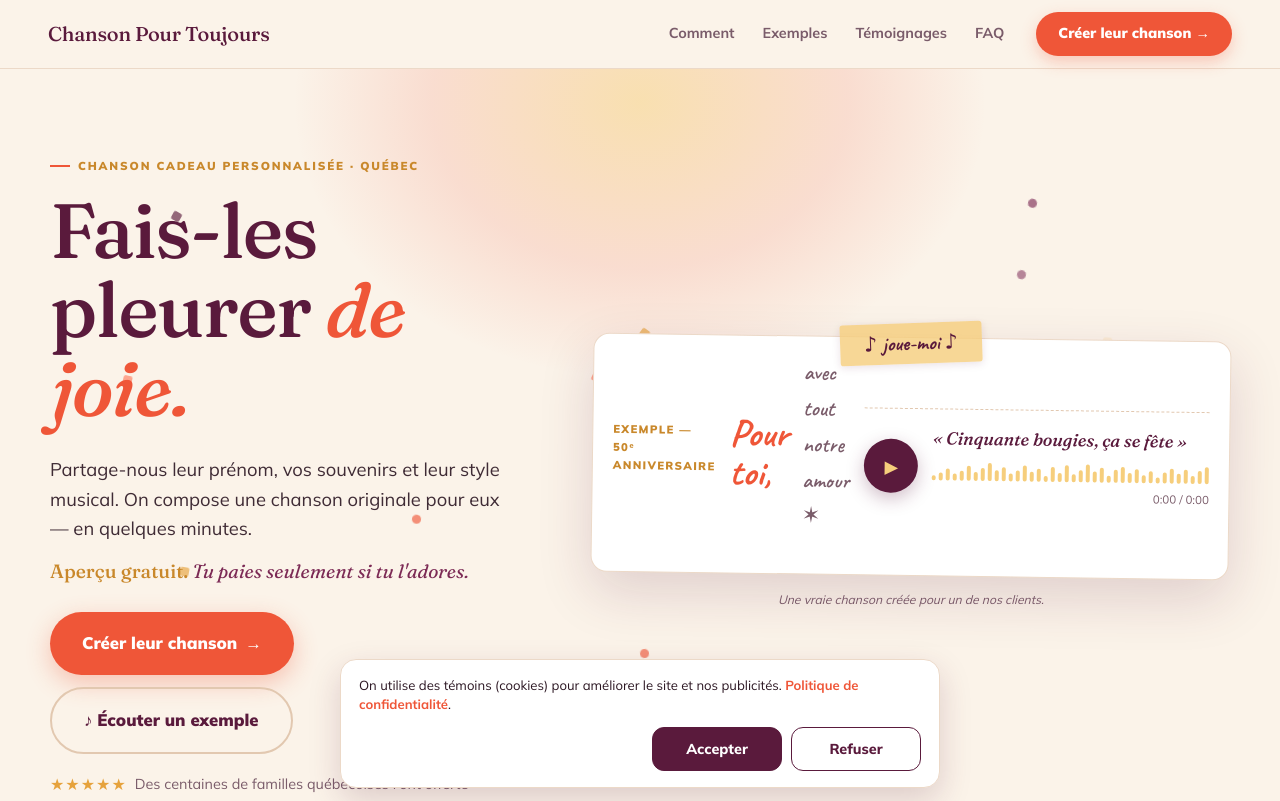
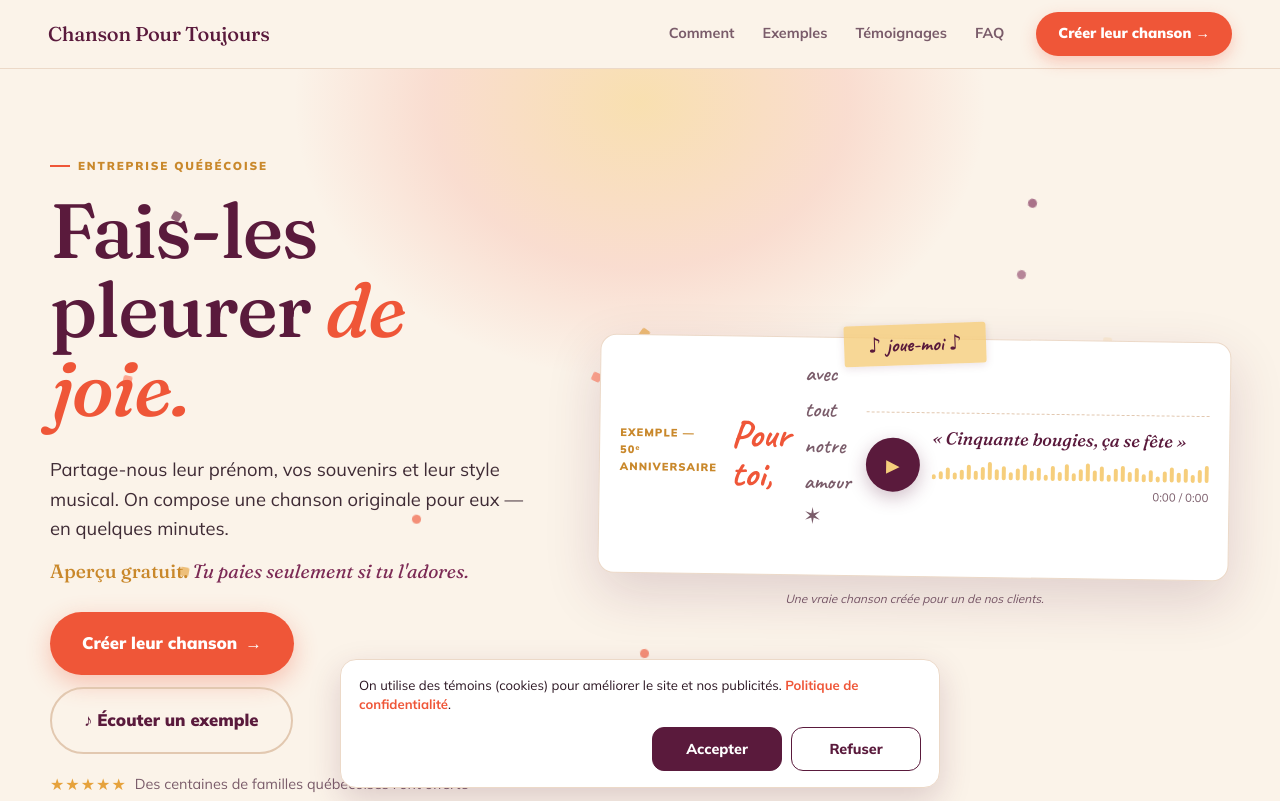
Before and after one commit to maxime1728/chansonpourtoujours, a plain HTML site: page index.html in a window 1280 px wide. Shown: the top 801 px of the page. Drawn offline with Linux system fonts and the light colour scheme.

Commit message:
Update index.html

```diff
--- a/index.html
+++ b/index.html
@@ -216,9 +216,17 @@
 }
 .hero-stars .s{color:var(--gold);letter-spacing:1px;font-size:1rem;}
 
+/* ═══ APERÇU GRATUIT — orange ═══ */
+.apercu-orange{color:var(--coral);font-style:normal;}
+
+/* ═══ SAUT DE LIGNE MOBILE UNIQUEMENT ═══ */
+.mobile-br{display:block;}
+@media(min-width:900px){.mobile-br{display:none;}}
+
 /* ═══ CARTE DÉDICACE HERO ═══ */
 .ded-wrap{position:relative;margin-top:32px;}
 @media(min-width:900px){.ded-wrap{margin-top:0;}}
+
 .ded-tape{
   position:absolute;top:-14px;left:50%;transform:translateX(-50%) rotate(-2deg);
   background:rgba(246,206,124,.8);color:var(--wine);
@@ -227,24 +235,33 @@
   box-shadow:0 2px 8px rgba(90,26,60,.13);
   z-index:3;white-space:nowrap;pointer-events:none;
 }
+
 .ded-card{
   position:relative;background:#fff;
   border:1px solid var(--line2);border-radius:var(--r2);
-  padding:28px 24px 22px;
+  padding:22px 16px 18px;     /* padding réduit sur mobile */
   box-shadow:0 20px 54px rgba(90,26,60,.16);
   transform:rotate(.8deg);
   transition:transform .35s,box-shadow .35s;
+  overflow:hidden;            /* empêche tout débordement */
 }
 .ded-card.playing{transform:rotate(0);box-shadow:0 28px 70px rgba(239,86,56,.22);}
-.ded-occ{font-size:.7rem;font-weight:900;letter-spacing:.12em;text-transform:uppercase;color:var(--gold3);margin-bottom:10px;}
-.ded-to{font-family:var(--ff-h);font-size:2rem;font-weight:700;color:var(--coral);line-height:1;margin-bottom:2px;}
-.ded-from{font-family:var(--ff-h);font-size:1.25rem;color:var(--mute);margin-bottom:18px;}
-.ded-player{display:flex;align-items:center;gap:14px;border-top:1px dashed var(--line2);padding-top:18px;}
+
+.ded-occ{font-size:.68rem;font-weight:900;letter-spacing:.1em;text-transform:uppercase;color:var(--gold3);margin-bottom:8px;}
+.ded-to{font-family:var(--ff-h);font-size:1.7rem;font-weight:700;color:var(--coral);line-height:1;margin-bottom:2px;}
+.ded-from{font-family:var(--ff-h);font-size:1.1rem;color:var(--mute);margin-bottom:14px;}
+
+/* player : bouton + mid en colonne sur très petit écran, ligne sur 380px+ */
+.ded-player{
+  display:flex;align-items:center;gap:12px;
+  border-top:1px dashed var(--line2);padding-top:14px;
+}
+
 .ded-btn{
-  flex:0 0 58px;width:58px;height:58px;
+  flex:0 0 50px;width:50px;height:50px;  /* légèrement plus petit sur mobile */
   border-radius:50%;border:none;
   background:var(--wine);color:var(--gold2);
-  font-size:1rem;
+  font-size:.9rem;
   display:flex;align-items:center;justify-content:center;
   box-shadow:0 6px 18px rgba(90,26,60,.28);
   transition:transform .15s,background .15s;
@@ -253,23 +270,35 @@
 }
 .ded-btn:hover,.ded-btn:active{transform:scale(1.07);}
 .ded-card.playing .ded-btn{background:var(--coral);}
-.ded-mid{flex:1;min-width:0;}
+
+.ded-mid{
+  flex:1;
+  min-width:0;        /* critique : empêche le débordement flex */
+  overflow:hidden;
+}
 .ded-title{
   font-family:var(--ff-d);font-style:italic;font-weight:500;
-  color:var(--wine);font-size:1rem;line-height:1.2;margin-bottom:10px;
+  color:var(--wine);font-size:.88rem;line-height:1.25;margin-bottom:8px;
+  white-space:nowrap;overflow:hidden;text-overflow:ellipsis; /* coupe si trop long */
 }
-.ded-bars-wrap{position:relative;height:24px;cursor:pointer;}
-.ded-bars{display:flex;align-items:flex-end;gap:3px;height:24px;}
-.ded-bars span{width:4px;border-radius:2px;background:var(--gold2);transform-origin:bottom;}
+.ded-bars-wrap{position:relative;height:22px;cursor:pointer;}
+.ded-bars{display:flex;align-items:flex-end;gap:2px;height:22px;}
+.ded-bars span{width:3px;border-radius:2px;background:var(--gold2);transform-origin:bottom;}
 .ded-bars span.lit{background:var(--coral);}
+
 @keyframes mpulse{0%,100%{transform:scaleY(.35)}50%{transform:scaleY(1)}}
 .ded-card.playing .ded-bars span{animation:mpulse 1.05s ease-in-out infinite;}
 .ded-card.playing .ded-bars span:nth-child(2n){animation-duration:1.45s;animation-delay:.16s;}
 .ded-card.playing .ded-bars span:nth-child(3n){animation-duration:.82s;animation-delay:.3s;}
 .ded-card.playing .ded-bars span:nth-child(5n){animation-duration:1.22s;animation-delay:.1s;}
+
 .ded-seek{position:absolute;inset:0;cursor:pointer;touch-action:none;}
-.ded-time{font-size:.73rem;color:var(--mute);margin-top:7px;font-variant-numeric:tabular-nums;}
-.ded-cap{text-align:center;font-size:.76rem;color:var(--mute);font-style:italic;margin-top:14px;}
+.ded-time{
+  font-size:.68rem;color:var(--mute);margin-top:6px;
+  font-variant-numeric:tabular-nums;
+  white-space:nowrap;
+}
+.ded-cap{text-align:center;font-size:.74rem;color:var(--mute);font-style:italic;margin-top:12px;}
 .ded-card audio{display:none!important;}
 
 /* ═══ PREUVE SOCIALE FLASH ═══ */
@@ -605,11 +634,11 @@
 
   /* — Carte dédicace — */
   .ded-wrap{ margin-top:0; }
-  .ded-card{ padding:36px 32px 28px; }
+  .ded-card{ padding:36px 32px 28px; overflow:visible; }
   .ded-to{ font-size:2.4rem; }
   .ded-from{ font-size:1.4rem; margin-bottom:22px; }
   .ded-btn{ flex:0 0 64px; width:64px; height:64px; font-size:1.1rem; }
-  .ded-title{ font-size:1.1rem; }
+  .ded-title{ font-size:1.1rem; white-space:normal; overflow:visible; text-overflow:clip; }
 
   /* — Flash preuve sociale — */
   .flash{ padding:28px 48px; }
@@ -747,10 +776,10 @@
   <div class="confetti" id="confetti" aria-hidden="true"></div>
   <div class="hero-in">
     <div class="hero-copy">
-      <span class="hero-eyebrow">Chanson cadeau personnalisée · Québec</span>
-      <h1 class="hero-h1">Fais-les pleurer <em>de joie.</em></h1>
+      <span class="hero-eyebrow">Entreprise québécoise</span>
+      <h1 class="hero-h1">Fais-les pleurer<span class="mobile-br"></span> <em>de joie.</em></h1>
       <p class="hero-lede">Partage-nous leur prénom, vos souvenirs et leur style musical. On compose une chanson originale pour eux — en quelques minutes.</p>
-      <p class="hero-free"><b>Aperçu gratuit.</b> Tu paies seulement si tu l'adores.</p>
+      <p class="hero-free"><b class="apercu-orange">Aperçu gratuit.</b> Tu paies seulement si tu l'adores.</p>
       <div class="hero-ctas">
         <a class="btn" href="/creer">Créer leur chanson <span class="arr">→</span></a>
         <a class="btn btn--ghost" href="#exemples">♪ Écouter un exemple</a>
```
